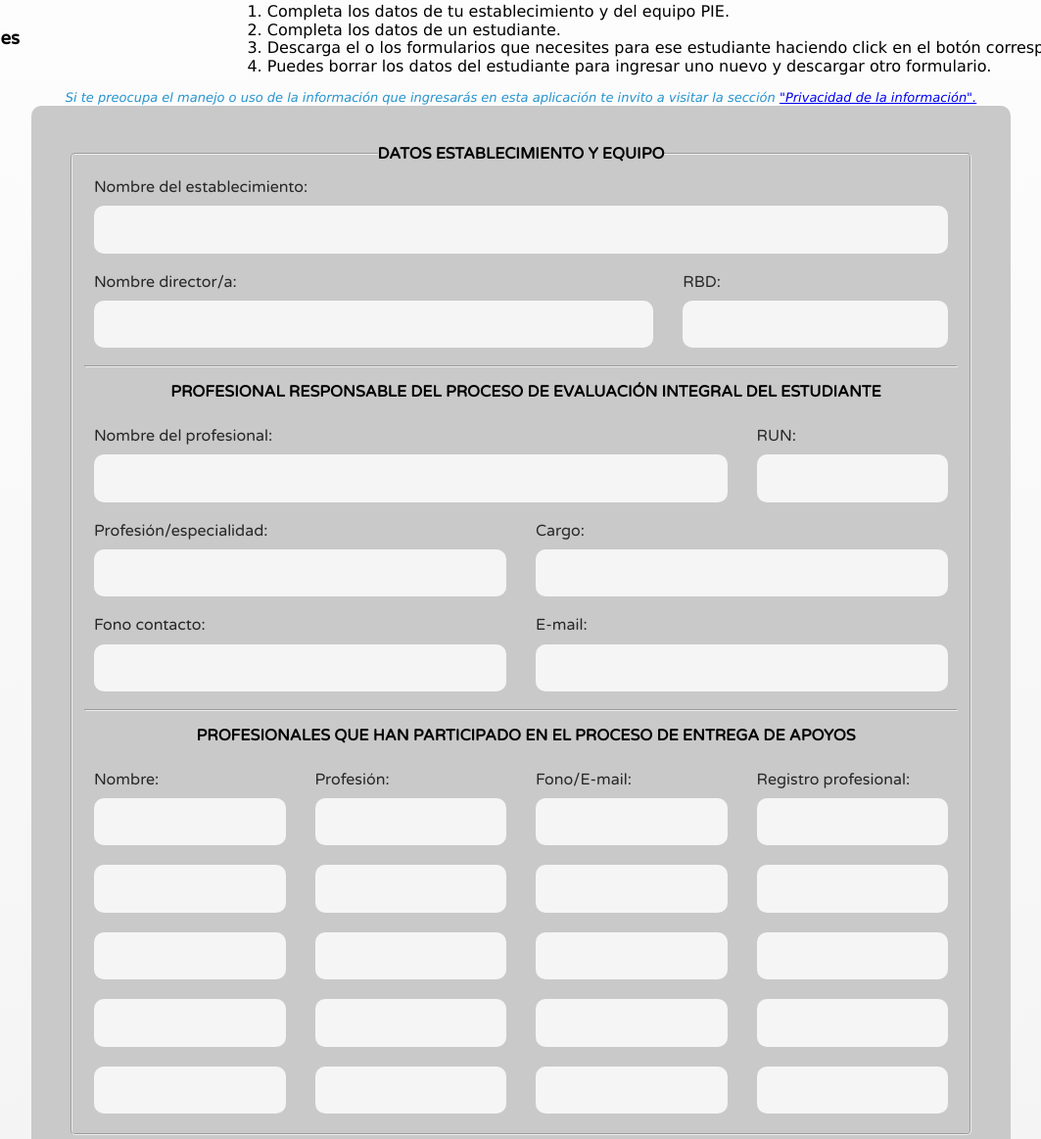
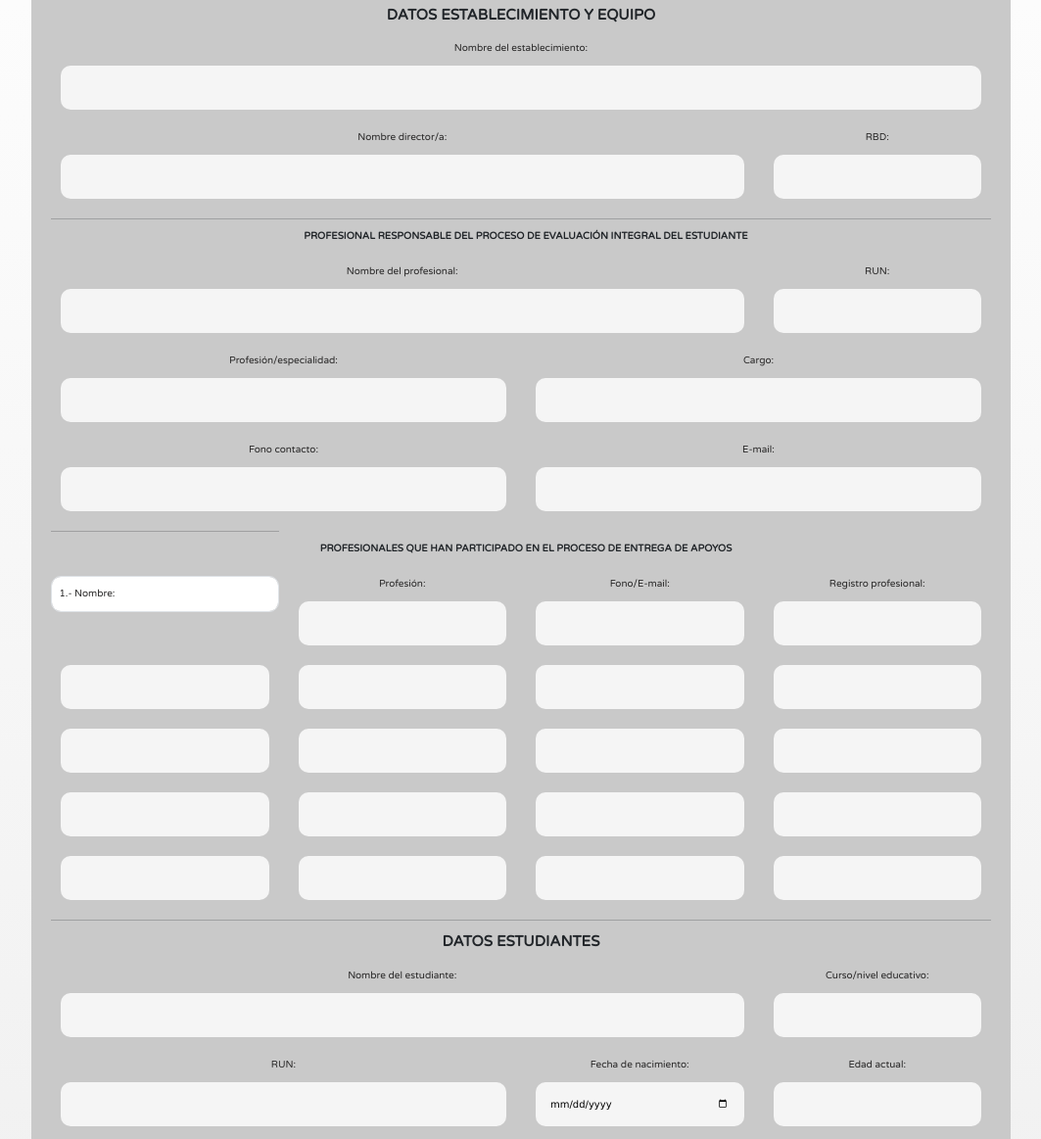
Before and after one commit to FunMachine-Dev/Piexpress, a website: page public/index.html in a window 1280 px wide. Shown: the part 332-1495 px from the top of the page at 98% size, without its empty margins (108-1171 px from the left). Drawn offline with nearby package versions, Linux system fonts and the light colour scheme; a web font is replaced by a local one.

Commit message:
1 campo con floating label - hay que agregar y ver el resto

```diff
--- a/public/css/style.css
+++ b/public/css/style.css
@@ -209,45 +209,30 @@ h3 {
     margin: 0;
 }
 
+/*Estilo del contenedor de los formularios. Aplica a todos los formularios*/
 .formulario {
     align-items: center;
     text-align: center;
     background-color: #c9c9c9;
     max-width: 100rem;
     margin: 0 auto 0 auto;
-    /*-webkit-box-shadow: 2px 3px 16px -3px rgba(0, 0, 0, 0.32);
-    -moz-box-shadow: 2px 3px 16px -3px rgba(0, 0, 0, 0.32);
-    box-shadow: 2px 3px 16px -3px rgba(0, 0, 0, 0.32);*/
     border-radius: 1rem;
     padding: 2rem;
 }
 
+
+
+
+/*"min" es estilo para pantallas grandes (de 768 para arriba*/
 @media (min-width:768px) {
-
-    .form-estudiante,
-    .form-PIE1,
-    .form-PIE2 {
+    .form-estudiante, .form-colegio, .form-PIE1, .form-PIE2 {
         display: grid;
         grid-template-columns: 1fr 1fr 1fr 1fr;
         column-gap: 1rem;
     }
 }
 
-@media (min-width:300px) {
-    .form-PIE2 {
-        display: grid;
-        grid-template-columns: 1fr 1fr 1fr 1fr;
-        column-gap: 1rem;
-    }
-}
 
-@media (min-width:768px) {
-    .form-colegio {
-        display: grid;
-        grid-template-columns: 1fr 1fr 1fr;
-        column-gap: 1rem;
-    }
-}
 
 .form-PIE1 .campo:nth-child(1) {
     grid-column: 1/4;
@@ -263,12 +248,13 @@ h3 {
     grid-column: 3/5;
 }
 
+/*OK campo "nombre colegio" ocupa todo el ancho (1 fila partida en 5*/
 .form-colegio .campo:nth-child(1) {
+    grid-column: 1/5;
+}
+/*OK campo "nombre director" ocupa un poco menos de todo el ancho (1 fila partida en 4*/
+.form-colegio .campo:nth-child(2) {
     grid-column: 1/4;
-}
-
-.form-colegio .campo:nth-child(2) {
-    grid-column: 1/3;
 }
 
 .form-estudiante .campo:nth-child(3) {
@@ -295,6 +281,7 @@ label {
     text-align: left;
 }
 
+/*eliminar y cambiar todos los campos por label flotante y probar*/
 .input {
     font-family: var(--fuente_texto);
     width: 100%;
@@ -303,6 +290,12 @@ label {
     padding: 1.5rem;
     border-radius: 1rem;
     background-color: whitesmoke;
+}
+
+/*para poder dar estilo específico a los campos de label floating con !important*/
+.form-control {
+    border-radius: 1rem!important;
+
 }
 
 legend {
--- a/public/index.html
+++ b/public/index.html
@@ -17,6 +17,8 @@
         href="https://fonts.googleapis.com/css2?family=Bebas+Neue&family=Bowlby+One&family=Foldit:wght@100..900&family=Roboto+Condensed:ital,wght@0,100..900;1,100..900&family=Roboto:ital,wght@0,100;0,300;0,400;0,500;0,700;0,900;1,100;1,300;1,400;1,500;1,700;1,900&family=Space+Grotesk:wght@300..700&family=Staatliches&family=Varela+Round&family=Wittgenstein:ital,wght@0,400..900;1,400..900&display=swap"
         rel="stylesheet">
     <link rel="icon" href="/favicon.svg" type="image/svg+xml">
+    <link href="https://cdn.jsdelivr.net/npm/bootstrap@5.3.3/dist/css/bootstrap.min.css" rel="stylesheet" integrity="sha384-QWTKZyjpPEjISv5WaRU9OFeRpok6YctnYmDr5pNlyT2bRjXh0JMhjY6hW+ALEwIH" crossorigin="anonymous">
+
 
 </head>
 
@@ -81,7 +83,7 @@
         <!--Formulario colegio-->
         <fieldset>
             <legend>DATOS ESTABLECIMIENTO Y EQUIPO</legend>
-            <section id="formularios">
+            <form>
                 <div class="form-colegio">
                     <div class="campo">
                         <label>Nombre del establecimiento:</label>
@@ -98,9 +100,8 @@
                 </div>
                 <hr>
                 <!--Formulario responsable-->
-                <p class="subtitulo-form">PROFESIONAL RESPONSABLE DEL PROCESO DE EVALUACIÓN INTEGRAL DEL ESTUDIANTE</p>
-            </section>
-            <section>
+                <p class="subtitulo-form">PROFESIONAL RESPONSABLE DEL PROCESO DE EVALUACIÓN INTEGRAL DEL
+                    ESTUDIANTE</p>
                 <div class="form-PIE1">
                     <div class="campo">
                         <label>Nombre del profesional:</label>
@@ -126,16 +127,18 @@
                         <label>E-mail:</label>
                         <input class="input" type="email" id="mail_prof_resp" name="mail_prof_resp">
                     </div>
+
+                    <hr>
                 </div>
-            </section>
-            <hr>
-            <!--Formulario equipo PIE-->
-            <p class="subtitulo-form">PROFESIONALES QUE HAN PARTICIPADO EN EL PROCESO DE ENTREGA DE APOYOS</p>
-            <section>
-                <div class="form-PIE2">
-                    <div class="campo">
-                        <label>Nombre:</label>
-                        <input class="input" type="text" id="nom_prof_pie1" name="nom_prof_pie1">
+                <!--Formulario equipo PIE-->
+
+                    <p class="subtitulo-form">PROFESIONALES QUE HAN PARTICIPADO EN EL PROCESO DE ENTREGA DE APOYOS
+                    </p>
+                <!--Campo con label flotante-->
+                    <div class="form-PIE2">
+                    <div class="mt-3 form-floating">
+                        <input id="nom_prof_pie1" type="text" class="form-control" placeholder="Nombre"  name="nom_prof_pie1" >
+                        <label for="nom_prof_pie1">1.- Nombre:</label>
                     </div>
                     <div class="campo">
                         <label>Profesión:</label>
@@ -202,7 +205,7 @@
                         <input class="input" type="text" id="reg_prof_pie5" name="reg_prof_pie5">
                     </div>
                 </div>
-            </section>
+            </form>
         </fieldset>
         <hr>
         <!--Formulario estudiante-->
@@ -435,6 +438,7 @@
         document.getElementById('year').textContent = currentYear;
     </script>
     <script src="script.js"></script>
+    <script src="https://cdn.jsdelivr.net/npm/bootstrap@5.3.3/dist/js/bootstrap.bundle.min.js" integrity="sha384-YvpcrYf0tY3lHB60NNkmXc5s9fDVZLESaAA55NDzOxhy9GkcIdslK1eN7N6jIeHz" crossorigin="anonymous"></script>
 </body>
 
 </html>
--- a/server.js
+++ b/server.js
@@ -5,7 +5,7 @@ const PizZip = require('pizzip');
 const Docxtemplater = require('docxtemplater');
 
 const app = express();
-const PORT = process.env.PORT || 3000;
+const PORT = process.env.PORT || 3000; //permite configurar el servidor para local y externos
 
 // Configurar la carpeta 'public' para servir archivos estáticos
 app.use(express.static(path.join(__dirname, 'public')));
```
